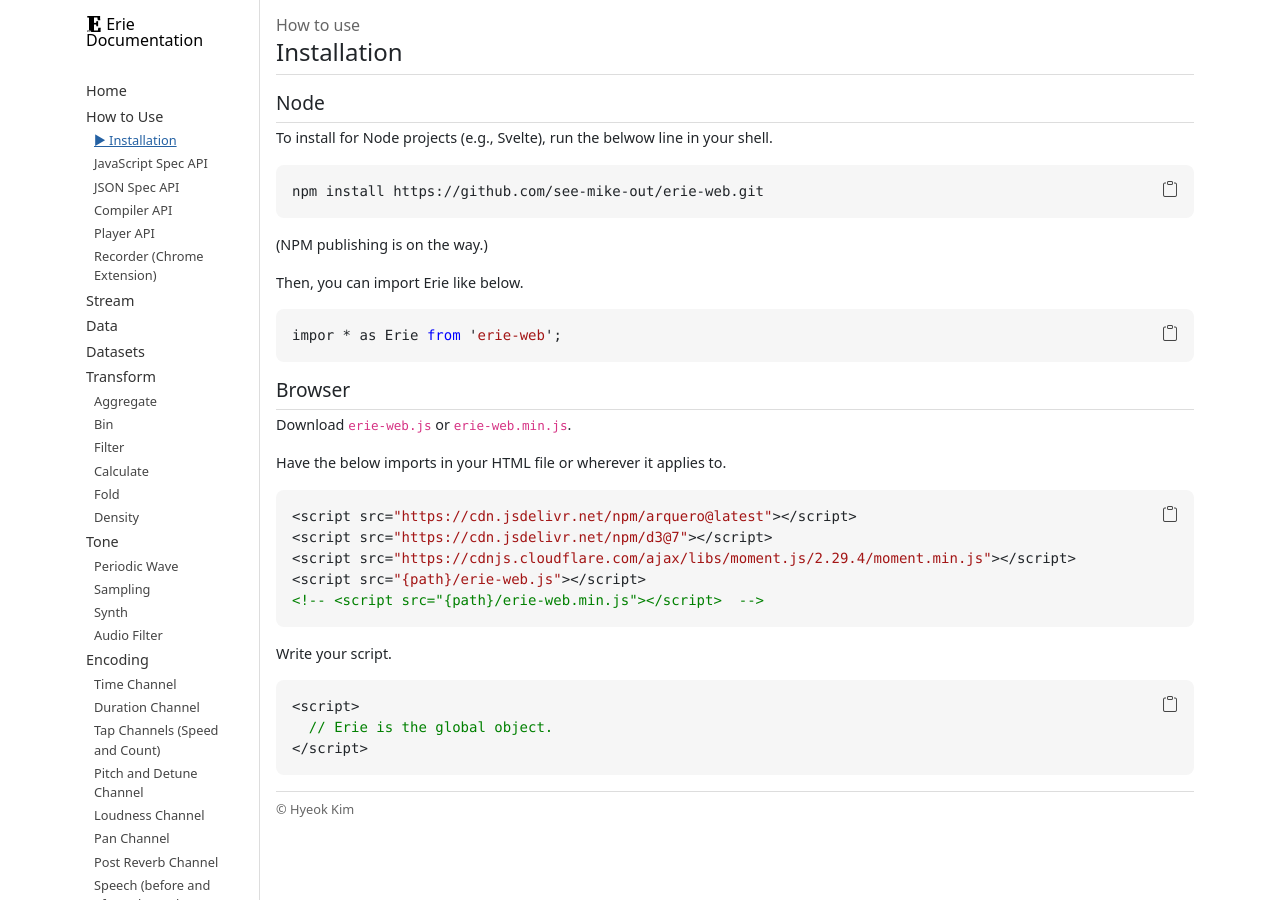
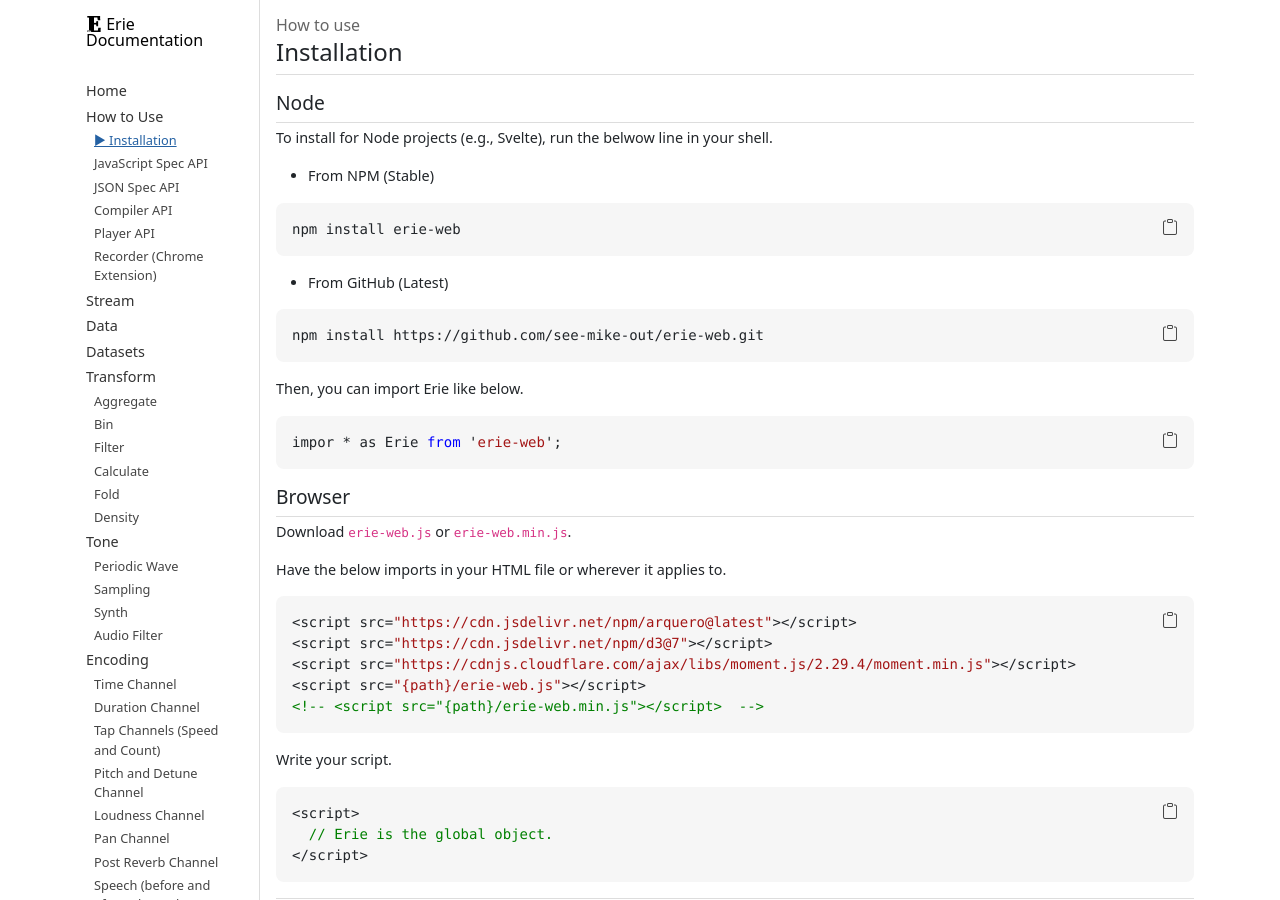
Before and after one commit to see-mike-out/erie-documentation, a Jekyll site: the page built from docs/how-to-use/installation.md, in a window 1280 px wide. Built offline with Jekyll 4.4.1, drawn with Linux system fonts in a browser that asks for light colours.

Commit message:
npm installation

```diff
--- a/docs/how-to-use/installation.md
+++ b/docs/how-to-use/installation.md
@@ -10,11 +10,18 @@
 
 To install for Node projects (e.g., Svelte), run the belwow line in your shell.
 
+- From NPM (Stable)
+
+{% highlight shell %}
+npm install erie-web
+{% endhighlight %}
+
+- From GitHub (Latest)
+
 {% highlight shell %}
 npm install https://github.com/see-mike-out/erie-web.git
 {% endhighlight %}
 
-(NPM publishing is on the way.)
 
 Then, you can import Erie like below.
 
```
